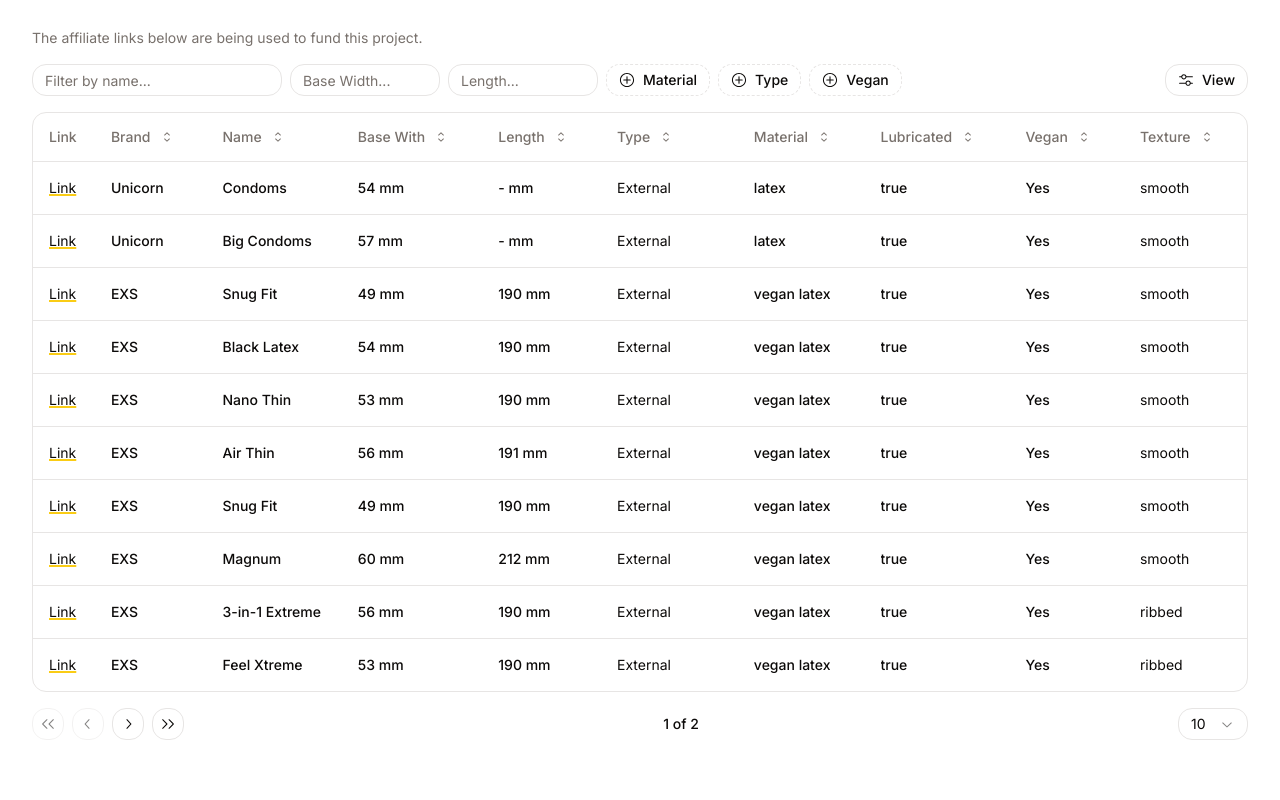
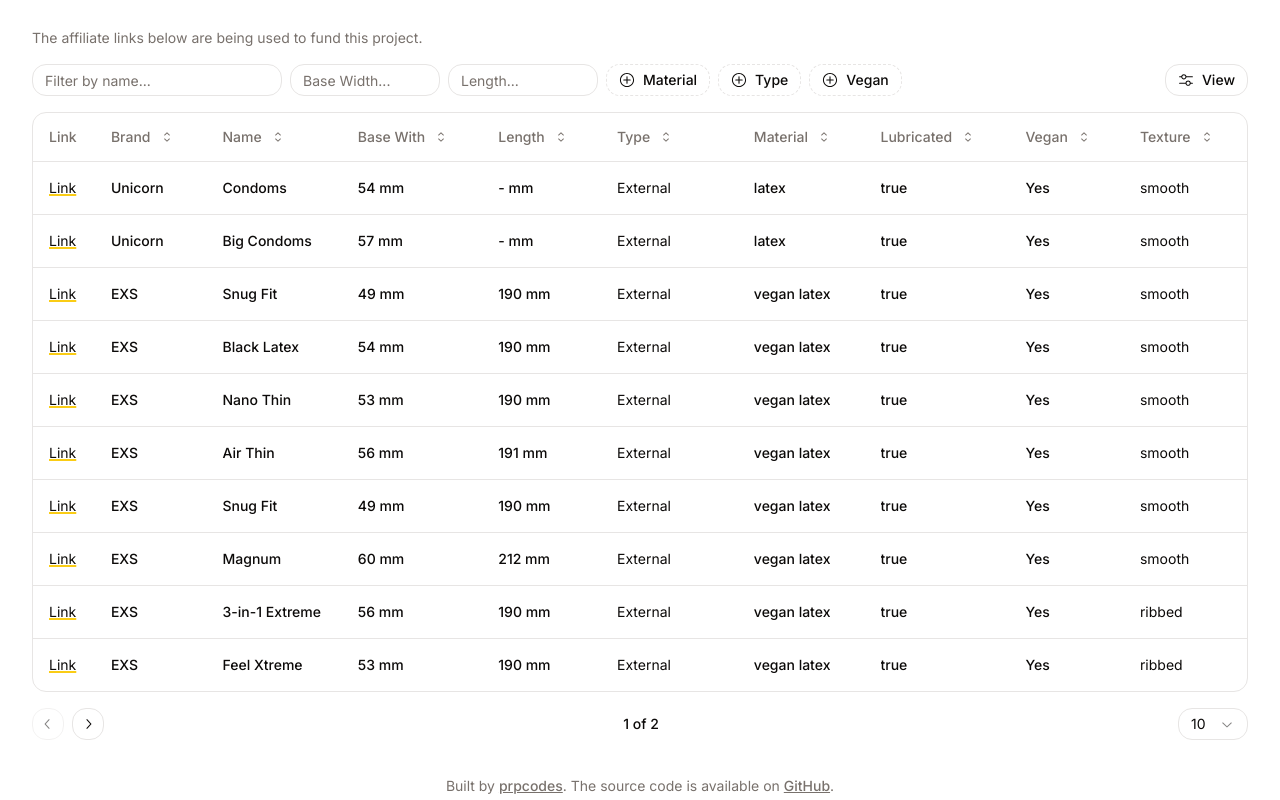
Before and after one commit to prpcodes/donttellmeitdoesnotfit.com, a Next.js app: page / in a window 1280 px wide. Shown: the part 236-1036 px from the top of the page. Before the commit the page ends 992 px from the top, so only its background shows below. Built offline with nearby package versions, Linux system fonts and the light colour scheme.

Commit message:
added footer

```diff
--- a/app/layout.tsx
+++ b/app/layout.tsx
@@ -2,6 +2,7 @@
 import "./globals.css";
 import type { Metadata } from "next";
 import { Inter } from "next/font/google";
+import { Footer } from "@/components/footer";
 
 const inter = Inter({ subsets: ["latin"] });
 
@@ -16,10 +17,17 @@
   children: React.ReactNode;
 }) {
   return (
-    <html lang="en" suppressHydrationWarning={true}>
+    <html
+      lang="en"
+      suppressHydrationWarning={true}
+      className="overflow-x-hidden"
+    >
       <body className={inter.className}>
         <ThemeProvider attribute="class" defaultTheme="system" enableSystem>
-          {children}
+          <div className="flex flex-col flex-1 w-screen px-8 pt-8 space-y-4 ">
+            {children}
+            <Footer />
+          </div>
         </ThemeProvider>
       </body>
     </html>
--- a/app/page.tsx
+++ b/app/page.tsx
@@ -10,6 +10,7 @@
 import { taskSchema } from "@/data/schema";
 import { ModeToggle } from "@/components/mode-toggle";
 import { TutorialDialog } from "@/components/tutorial-dialog";
+import { Footer } from "@/components/footer";
 
 export const metadata: Metadata = {
   title: "DontTellMeItDoesNotFit",
@@ -52,7 +53,7 @@
   const condoms = await getCondoms();
 
   return (
-    <div className="flex flex-col flex-1 w-screen h-screen px-8 pt-8 space-y-4">
+    <>
       <div className="flex items-start justify-between">
         <div className="max-w-screen-md">
           <h1 className="text-4xl font-extrabold tracking-tight scroll-m-20 lg:text-5xl">
@@ -76,6 +77,6 @@
         </div>
       </div>
       <DataTable data={condoms} columns={columns} />
-    </div>
+    </>
   );
 }
--- a/components/data-table-pagination.tsx
+++ b/components/data-table-pagination.tsx
@@ -27,15 +27,6 @@
       <div className="flex items-center gap-2">
         <Button
           variant="outline"
-          className="hidden w-8 h-8 p-0 lg:flex"
-          onClick={() => table.setPageIndex(0)}
-          disabled={!table.getCanPreviousPage()}
-        >
-          <span className="sr-only">Go to first page</span>
-          <DoubleArrowLeftIcon className="w-4 h-4" />
-        </Button>
-        <Button
-          variant="outline"
           className="w-8 h-8 p-0"
           onClick={() => table.previousPage()}
           disabled={!table.getCanPreviousPage()}
@@ -51,15 +42,6 @@
         >
           <span className="sr-only">Go to next page</span>
           <ChevronRightIcon className="w-4 h-4" />
-        </Button>
-        <Button
-          variant="outline"
-          className="hidden w-8 h-8 p-0 lg:flex"
-          onClick={() => table.setPageIndex(table.getPageCount() - 1)}
-          disabled={!table.getCanNextPage()}
-        >
-          <span className="sr-only">Go to last page</span>
-          <DoubleArrowRightIcon className="w-4 h-4" />
         </Button>
       </div>
       <div className="flex items-center justify-center text-sm font-medium">
--- /dev/null
+++ b/components/footer.tsx
@@ -0,0 +1,27 @@
+export function Footer() {
+  return (
+    <footer className="container flex flex-col items-center justify-center gap-4 md:flex-row">
+      <p className="text-sm leading-loose text-center text-muted-foreground md:text-left">
+        Built by{" "}
+        <a
+          href="https://twitter.com/prpcodes"
+          target="_blank"
+          rel="noreferrer"
+          className="font-medium underline"
+        >
+          prpcodes
+        </a>
+        . The source code is available on{" "}
+        <a
+          href="https://github.com/prpcodes/donttellmeitdoesnotfit.com"
+          target="_blank"
+          rel="noreferrer"
+          className="font-medium underline"
+        >
+          GitHub
+        </a>
+        .
+      </p>
+    </footer>
+  );
+}
```
